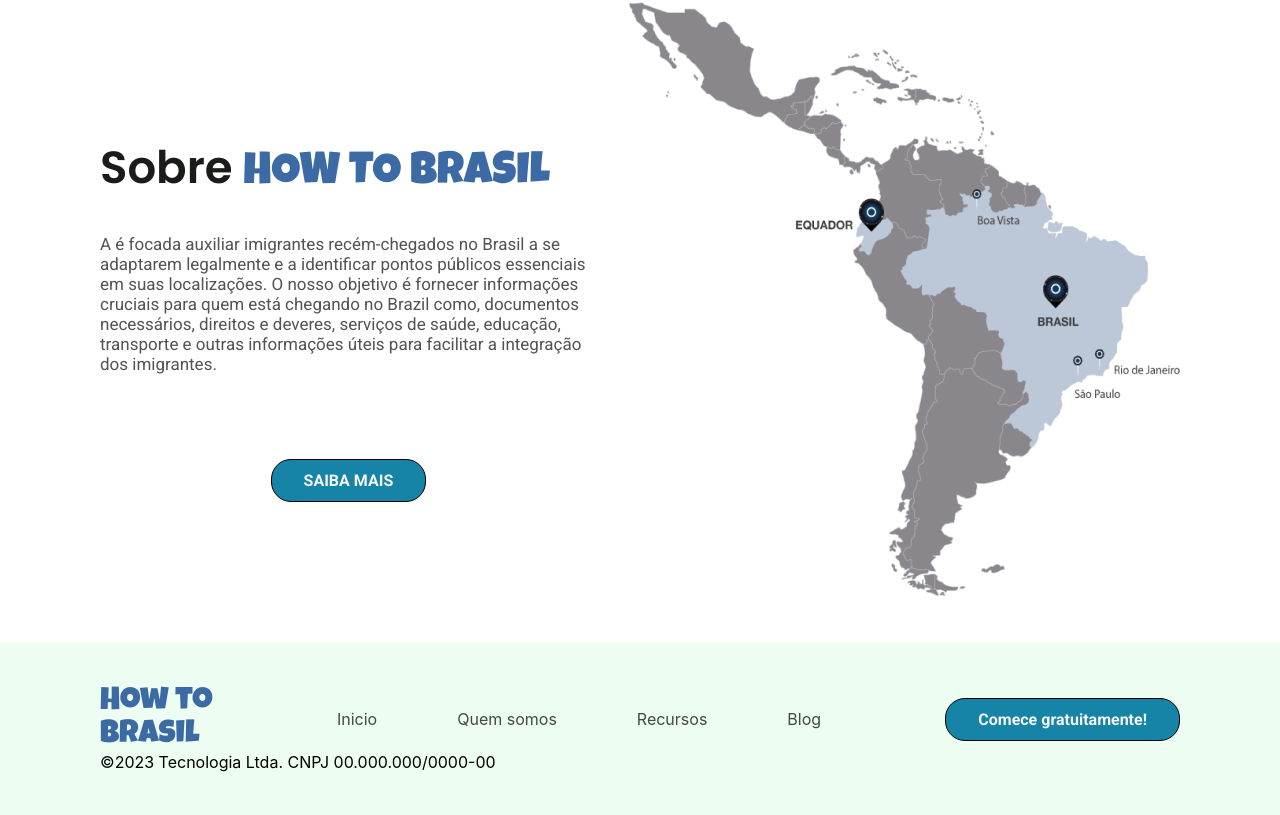
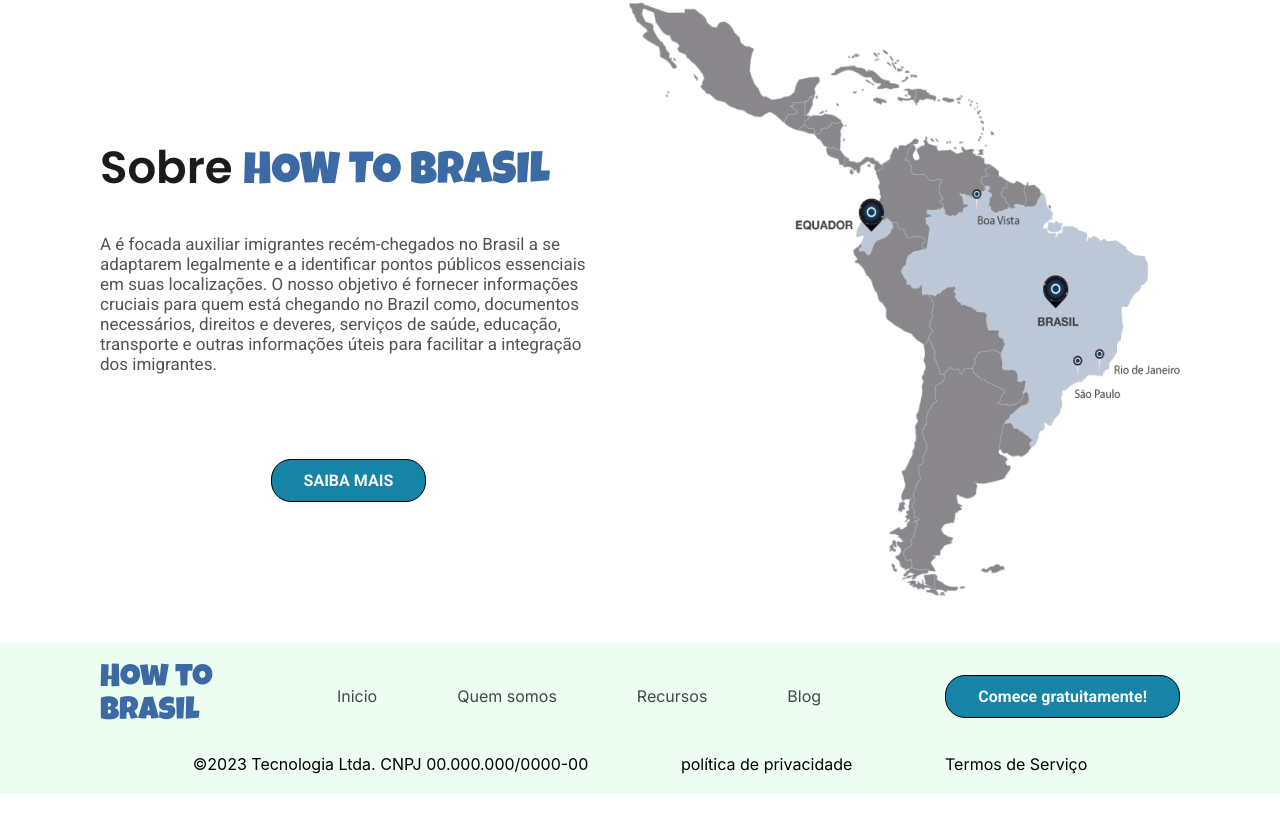
Before and after one commit to Kayan33/How-to-Brasil, a React (Create React App) app: page / in a window 1280 px wide. Shown: the part 2192-3007 px from the top of the page. After the commit the page ends 2986 px from the top, so only its background shows below. Built offline with nearby package versions, Linux system fonts and the light colour scheme.

Commit message:
Rodapé
terminado o rodapé no site, css e tsx.

```diff
--- a/src/componentes/rodape/index.tsx
+++ b/src/componentes/rodape/index.tsx
@@ -28,11 +28,13 @@ function Rodape() {
         <Link className="saiba-mais" to="Cadastrar">
           Comece gratuitamente!
         </Link>
+      </div>
+      <div className="rodape-baixo">
+        <p>©2023 Tecnologia Ltda. CNPJ 00.000.000/0000-00</p>
 
+        <Link to="Cadastrar">política de privacidade</Link>
+        <Link to="Cadastrar">Termos de Serviço</Link>
       </div>
-        <div className="rodape-baixo">
-          <p>©2023 Tecnologia Ltda. CNPJ 00.000.000/0000-00</p>
-        </div>
     </div>
   );
 }
--- a/src/style/style.css
+++ b/src/style/style.css
@@ -232,13 +232,14 @@ img {
 /* RODAPÉ */
 .rodape-bg {
   background: #edfdf2;
-  padding: 43px 100px 43px 100px;
+  padding: 20px 100px 20px 100px;
 }
 .rodape-introducao {
   display: flex;
   align-items: center;
   justify-content: space-between;
   flex-wrap: wrap;
+  margin-bottom: 25px;
 }
 
 .rodape-link {
@@ -249,6 +250,9 @@ img {
 
 .rodape-link li a {
   color: #454843;
+  font-size: 16px;
+  font-family: Inter;
+  font-weight: 400;
 }
 
 .rodape-link li {
@@ -258,3 +262,16 @@ img {
 .rodape-link .blog {
   margin-right: 0px;
 }
+
+.rodape-baixo {
+  display: flex;
+  justify-content: space-evenly;
+  flex-wrap: wrap;
+}
+
+.rodape-baixo a {
+  color: #000000;
+  font-size: 16px;
+  font-family: Inter;
+  font-weight: 400;
+}
```
